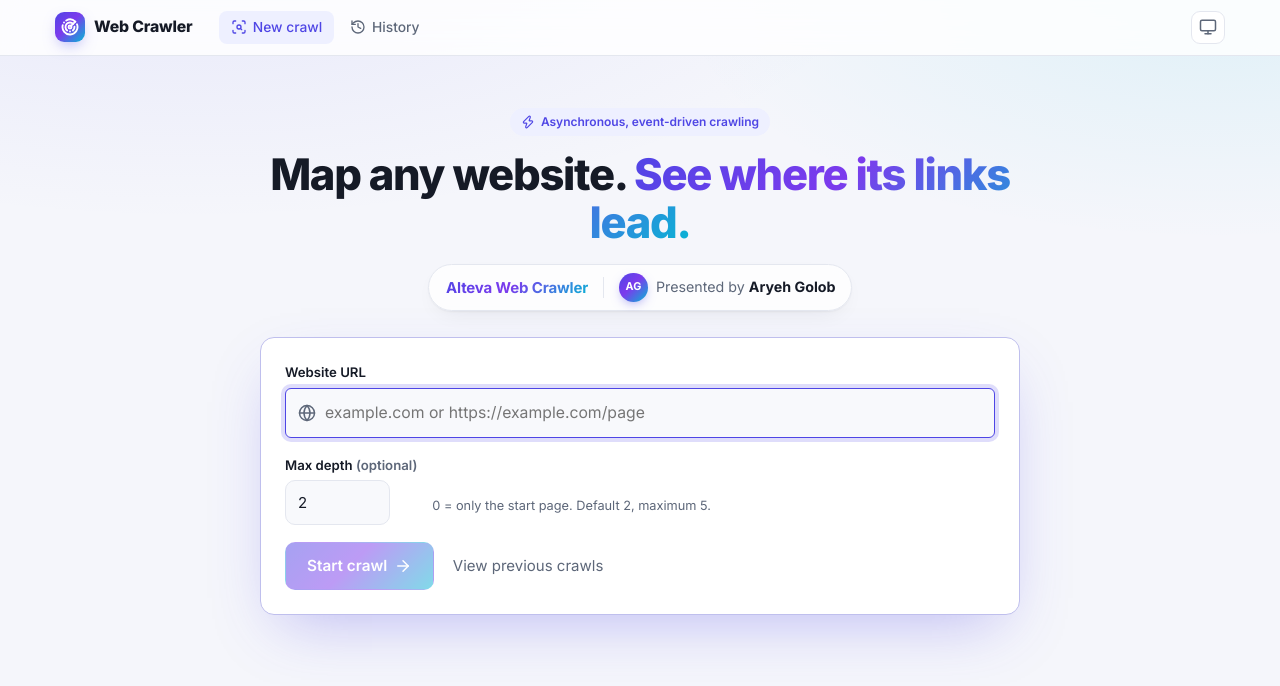
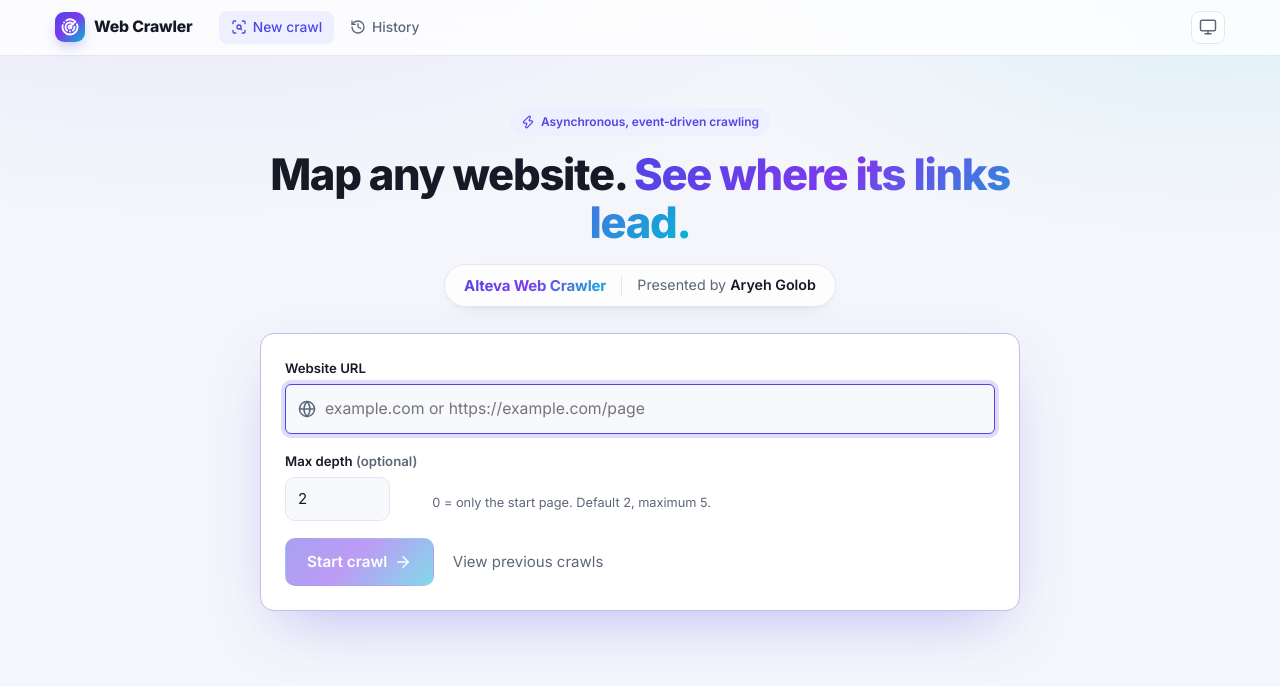
Before and after one commit to qaz216/webCrawler, a React (Vite) app in the folder web/: page / in a window 1280 px wide. Shown: the top 686 px of the page. Built offline with nearby package versions, Linux system fonts and the light colour scheme; no server answers.

Commit message:
Byline: remove avatar badge

```diff
--- a/web/src/pages/StartCrawlPage.tsx
+++ b/web/src/pages/StartCrawlPage.tsx
@@ -35,8 +35,7 @@
           <span className="byline-product">Alteva Web Crawler</span>
           <span className="byline-divider" aria-hidden="true" />
           <span className="byline-author">
-            <span className="byline-avatar" aria-hidden="true">AG</span>
-            <span><span className="byline-label">Presented by</span> <strong>Aryeh Golob</strong></span>
+            <span className="byline-label">Presented by</span> <strong>Aryeh Golob</strong>
           </span>
         </p>
       </div>
--- a/web/src/styles.css
+++ b/web/src/styles.css
@@ -151,12 +151,12 @@
 .hero-kicker { display: inline-flex; align-items: center; gap: 0.4rem; font-size: 0.8rem; font-weight: 600; color: var(--accent); background: var(--accent-soft); padding: 0.3rem 0.75rem; border-radius: 999px; margin-bottom: 1rem; }
 .hero-title { font-size: clamp(1.9rem, 4.5vw, 2.9rem); font-weight: 800; letter-spacing: -0.03em; line-height: 1.1; margin-bottom: 0.9rem; }
 .gradient-text { background: var(--gradient); -webkit-background-clip: text; background-clip: text; color: transparent; }
-.hero-byline { display: inline-flex; align-items: center; flex-wrap: wrap; justify-content: center; gap: 0.6rem 1rem; margin: 0.25rem auto 0; padding: 0.55rem 0.6rem 0.55rem 1.1rem; border-radius: 999px; background: color-mix(in srgb, var(--surface) 75%, transparent); border: 1px solid var(--border); box-shadow: var(--shadow); backdrop-filter: blur(8px); }
+.hero-byline { display: inline-flex; align-items: center; flex-wrap: wrap; justify-content: center; gap: 0.6rem 1rem; margin: 0.25rem auto 0; padding: 0.6rem 1.25rem; border-radius: 999px; background: color-mix(in srgb, var(--surface) 75%, transparent); border: 1px solid var(--border); box-shadow: var(--shadow); backdrop-filter: blur(8px); }
 .byline-product { font-weight: 700; font-size: 1rem; letter-spacing: -0.01em; background: var(--gradient); -webkit-background-clip: text; background-clip: text; color: transparent; }
 .byline-divider { width: 1px; height: 1.4rem; background: var(--border); }
-.byline-author { display: inline-flex; align-items: center; gap: 0.55rem; font-size: 0.95rem; color: var(--text); padding-right: 0.4rem; }
+.byline-author { font-size: 0.95rem; color: var(--text); white-space: nowrap; }
+.byline-author strong { font-weight: 600; }
 .byline-label { color: var(--muted); }
-.byline-avatar { display: inline-grid; place-items: center; width: 1.9rem; height: 1.9rem; border-radius: 50%; background: var(--gradient); color: #fff; font-size: 0.72rem; font-weight: 700; letter-spacing: 0.02em; box-shadow: 0 4px 12px -4px rgb(79 70 229 / 60%); }
 @media (max-width: 480px) { .byline-divider { display: none; } .hero-byline { border-radius: 16px; padding: 0.7rem 1rem; } }
 .hero-card { padding: 1.6rem; box-shadow: var(--shadow-lg); border-color: color-mix(in srgb, var(--accent) 25%, var(--border)); }
 
```
